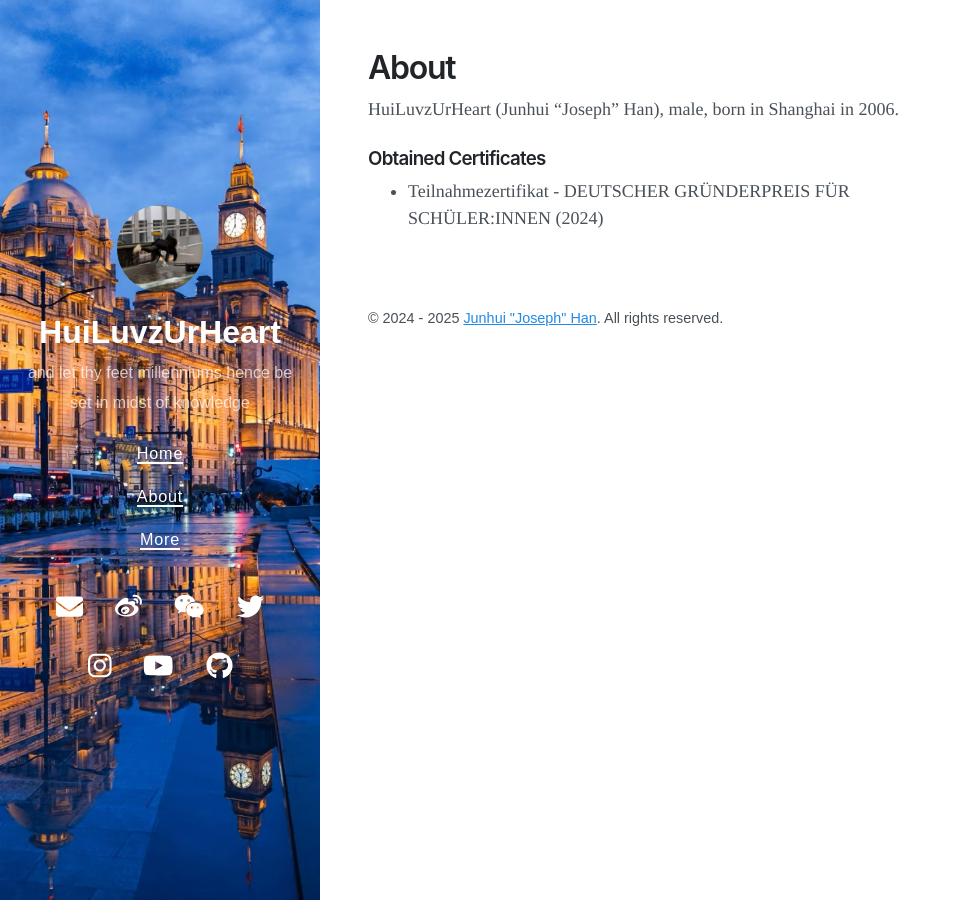
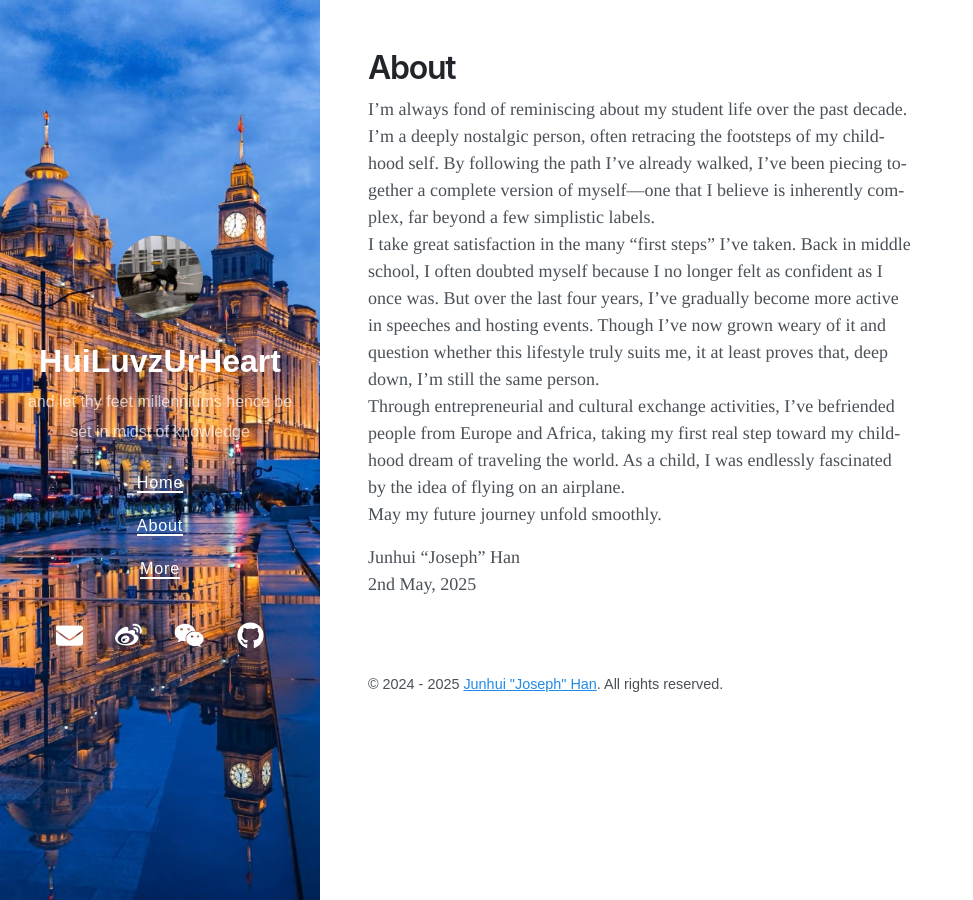
Before and after one commit to sugoijosephhan/sugoijosephhan.github.io, a Jekyll site: the page built from about.md, in a window 1280 px wide. Shown: the whole page, without its empty margins (0-973 px from the left). Built offline with Jekyll 4.4.1, drawn with Linux system fonts in a browser that asks for light colours; nearby versions of some CDN libraries.

Commit message:
2025/05/02/02:45 - Modified the contents.

```diff
--- a/about.md
+++ b/about.md
@@ -3,8 +3,10 @@ layout: page
 title: About
 ---
 
-HuiLuvzUrHeart (Junhui "Joseph" Han), male, born in Shanghai in 2006.
+I’m always fond of reminiscing about my student life over the past decade. I’m a deeply nostalgic person, often retracing the footsteps of my childhood self. By following the path I’ve already walked, I’ve been piecing together a complete version of myself—one that I believe is inherently complex, far beyond a few simplistic labels.
+I take great satisfaction in the many "first steps" I’ve taken. Back in middle school, I often doubted myself because I no longer felt as confident as I once was. But over the last four years, I’ve gradually become more active in speeches and hosting events. Though I’ve now grown weary of it and question whether this lifestyle truly suits me, it at least proves that, deep down, I’m still the same person.
+Through entrepreneurial and cultural exchange activities, I’ve befriended people from Europe and Africa, taking my first real step toward my childhood dream of traveling the world. As a child, I was endlessly fascinated by the idea of flying on an airplane.
+May my future journey unfold smoothly.
 
-### Obtained Certificates
-
-+ Teilnahmezertifikat - DEUTSCHER GRÜNDERPREIS FÜR SCHÜLER:INNEN (2024)
+Junhui "Joseph" Han
+2nd May, 2025
```
Also changed, not shown: _data/social.yml (+10 -10 lines), qt/wechat.md (added, +6 -0 lines), images/wx.png (added).
